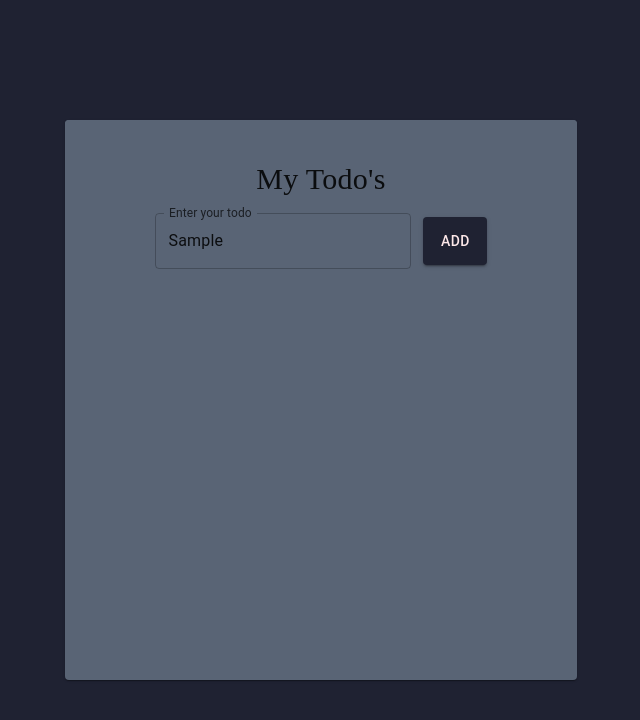
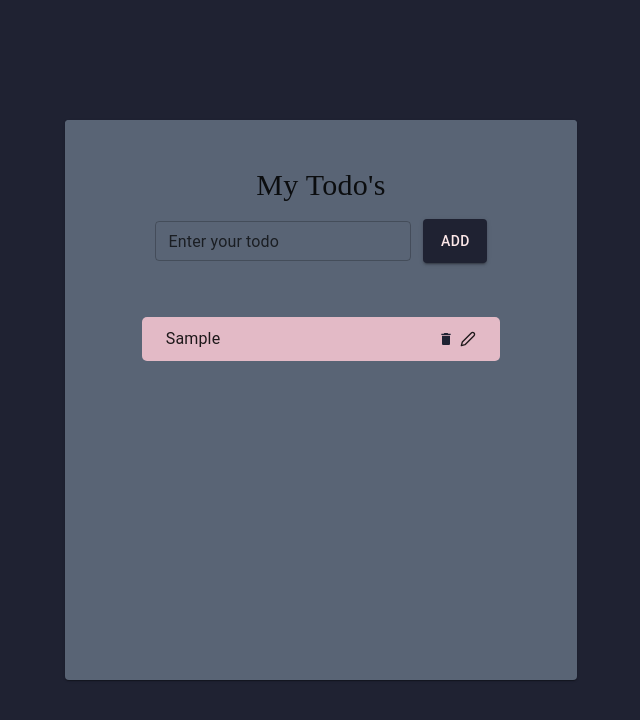
Before and after one commit to narayann7/mini-projects, a React (Create React App) app in the folder todo-app/: page / in a window 1280 px wide. Both pictures are taken after typing "Sample" into the empty fields and a click on the button "ADD". Shown: the top 720 px of the page, without its empty margins (319-959 px from the left). Built offline with nearby package versions, Linux system fonts and the light colour scheme.

Commit message:
complted

```diff
--- a/todo-app/src/components/forms.js
+++ b/todo-app/src/components/forms.js
@@ -38,6 +38,7 @@ function TodoForm({ onSubmit }) {
       <TodoField
         label="Enter your todo"
         name="text"
+        size="small"
         placeholder="Enter your todo"
         onChange={handleChange}
         value={input}
@@ -46,8 +47,9 @@ function TodoForm({ onSubmit }) {
       />
 
       <Button
+        onClick={handleSubmit}
         sx={{
-          height: "6vh",
+          height: "5.5vh",
         }}
         variant="contained"
         style={{
--- a/todo-app/src/components/todo.js
+++ b/todo-app/src/components/todo.js
@@ -1,18 +1,60 @@
 import React from "react";
 import { MdDelete } from "react-icons/md";
 import { FiEdit2 } from "react-icons/fi";
+import { Container, Typography, useTheme } from "@mui/material";
+function Todo({ todos, removeTodo, updateTodo }) {
+  const theme = useTheme();
 
-function Todo({ todos, removeTodo ,updateTodo}) {
+  function giveColour(){
+    var index=Math.floor(Math.random()*3);
+
+    return index;
+
+  }
+
   return todos.map((todo, index) => (
-    <div key={todo.id}>
-      <h3>
-        {todo.text}
-        <MdDelete onClick={() => removeTodo(index)} />
+    <Container
+      sx={{
+        height: "5.5vh",
+        width: "28vw",
+      }}
+      style={{
+        borderRadius: "5px",
+        display: "flex",
+        flexDirection: "row",
+        justifyContent: "space-between",
+        alignItems: "center",
+        marginTop: "1.5vh",
+        backgroundColor: giveColour()===0?theme.palette.primary.main:giveColour()===1?theme.palette.secondary.main:theme.palette.info.main
+
+      }}
+    >
+      <Typography> {todo.text}</Typography>
+
+      <Container
+        style={{
+          display: "flex",
+          justifyContent: "space-between",
+          width: "3vw",
+          alignItems: "center",
+          height: "5.5vh",
+          padding: "0px",
+          margin: "0px",
+        }}
+      >
+        <MdDelete
+          color={theme.palette.background.default}
+          onClick={()=>{
+
+            removeTodo(index)
+          }
+
+
+       }
+        />
         <FiEdit2 onClick={() => updateTodo(index)} />
-
-      </h3>
-
-    </div>
+      </Container>
+    </Container>
   ));
 }
 
--- a/todo-app/src/components/updateForm.js
+++ b/todo-app/src/components/updateForm.js
@@ -3,7 +3,7 @@ import React, { useState } from "react";
 import { styled } from "@mui/material/styles";
 
 const TodoField = styled(TextField)(({ theme }) => ({
-  width: "20vw",
+  width: "18vw",
   variant: "outlined",
 
 }));
@@ -39,6 +39,7 @@ function UpdateForm({ updateTodoText, todo }) {
     >
       <TodoField
         className="todo_input"
+        size="small"
         name="text"
         label="Update your todo"
         placeholder="Update your todo"
@@ -49,8 +50,9 @@ function UpdateForm({ updateTodoText, todo }) {
 
       />
       <Button
+            onClick={handleSubmit}
         sx={{
-          height: "6vh",
+          height: "5.5vh",
         }}
         variant="contained"
         style={{
```
